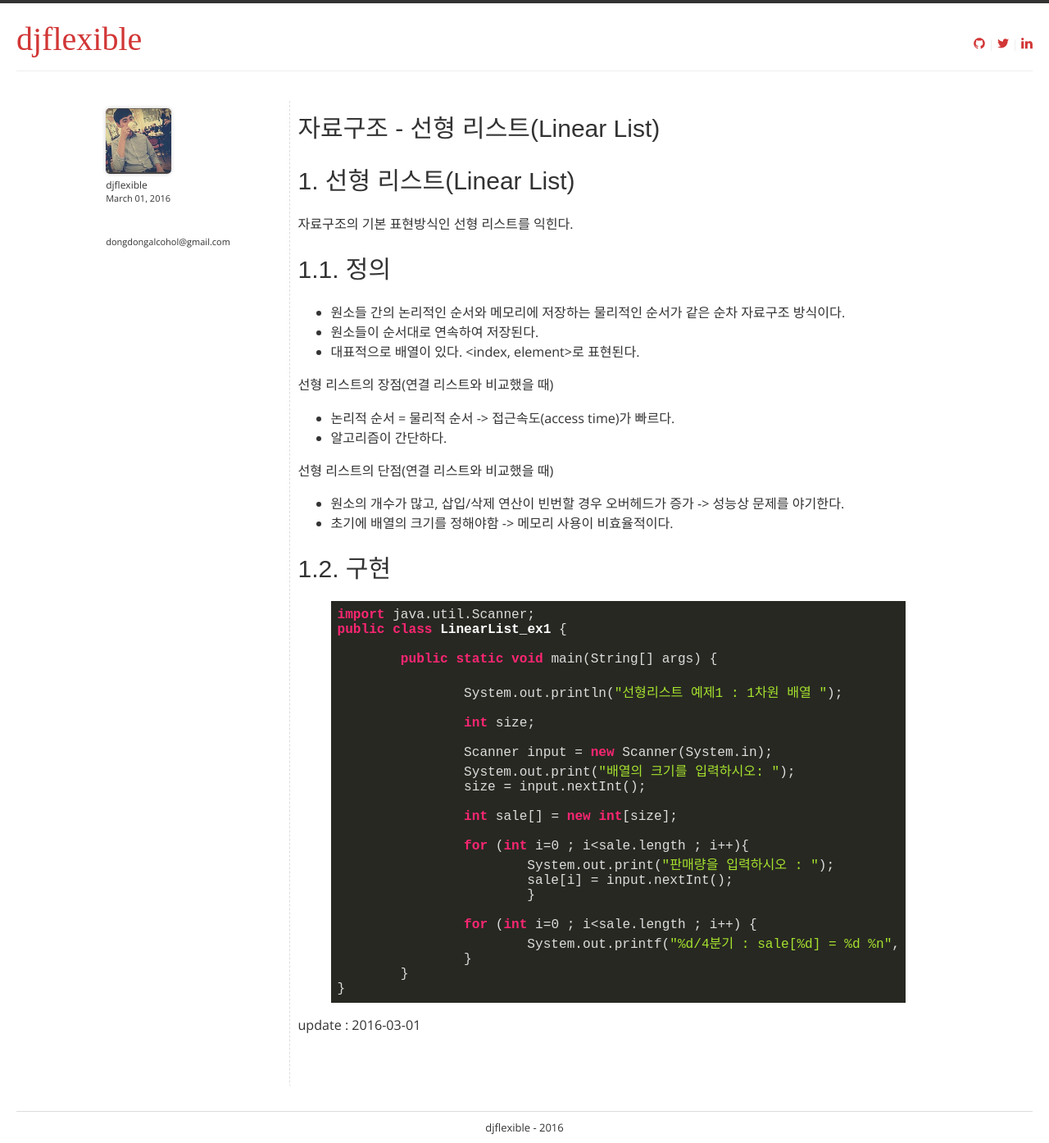
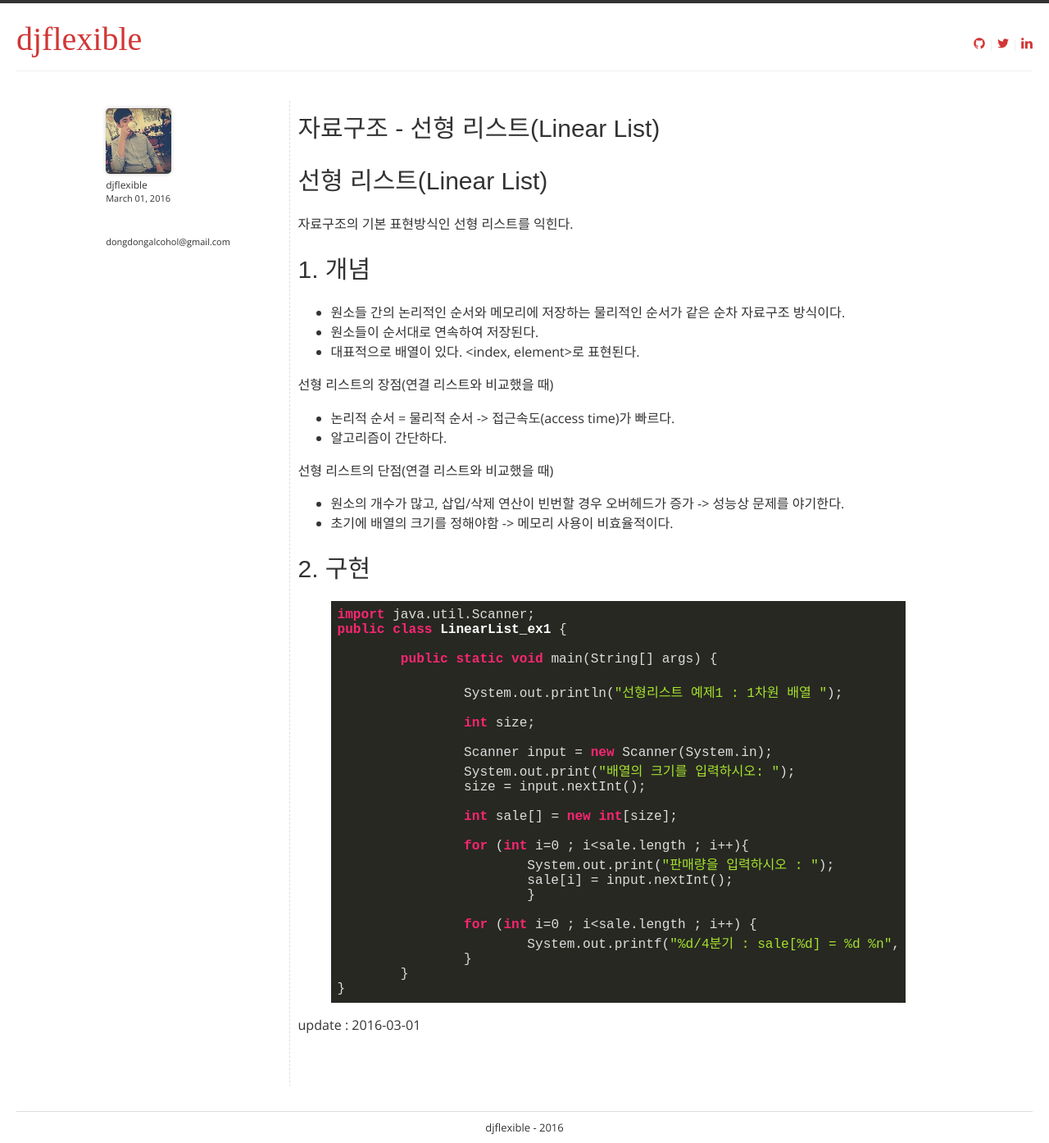
Before and after one commit to djflexible/djflexible.github.io, a Jekyll site: the page built from _posts/2016-03-01-dataStructure-LinearList.md, in a window 1280 px wide. Shown: the whole page at 82% size. Built offline with Jekyll 4.4.1, drawn with Linux system fonts in a browser that asks for light colours; some web fonts are replaced; comment, search, counter and statistics services are not loaded.

Commit message:
Update 2016-03-01-dataStructure-LinearList.md

```diff
--- a/_posts/2016-03-01-dataStructure-LinearList.md
+++ b/_posts/2016-03-01-dataStructure-LinearList.md
@@ -4,11 +4,11 @@ title:  "자료구조 - 선형 리스트(Linear List)"
 date:   2016-03-01
 categories: blog
 ---
-# 1. 선형 리스트(Linear List)
+# 선형 리스트(Linear List)
 자료구조의 기본 표현방식인 선형 리스트를 익힌다.
 
 
-# 1.1. 정의
+# 1. 개념
 - 원소들 간의 논리적인 순서와 메모리에 저장하는 물리적인 순서가 같은 순차 자료구조 방식이다.
 - 원소들이 순서대로 연속하여 저장된다.
 - 대표적으로 배열이 있다. <index, element>로 표현된다.
@@ -23,7 +23,7 @@ categories: blog
 - 원소의 개수가 많고, 삽입/삭제 연산이 빈번할 경우 오버헤드가 증가 -> 성능상 문제를 야기한다.
 - 초기에 배열의 크기를 정해야함 -> 메모리 사용이 비효율적이다.
 
-# 1.2. 구현
+# 2. 구현
 
 {% highlight java %}
 import java.util.Scanner;
```
